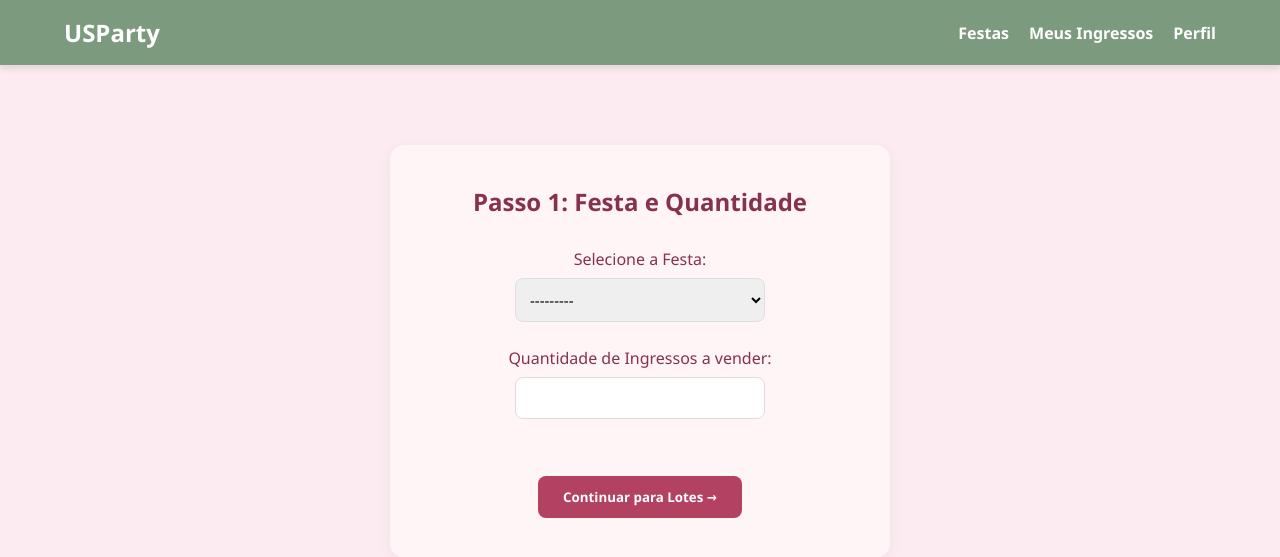
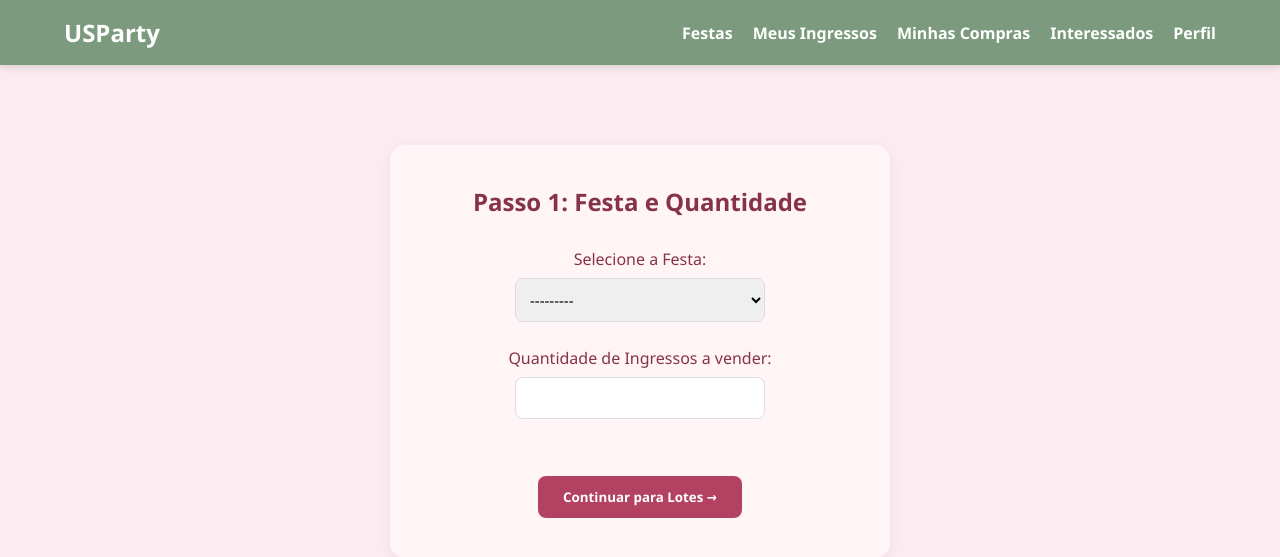
Before and after one commit to annarzcardoso15/USParty, a Django app: page /ingressos/anunciar in a window 1280 px wide. Shown: the top 557 px of the page. Run offline with Django 5.2, Linux system fonts and the light colour scheme; data that the repository does not hold is empty.

Commit message:
Adicionar links de Minhas Compras e Interessados no menu

```diff
--- a/templates/base.html
+++ b/templates/base.html
@@ -15,6 +15,8 @@
         <div class="links">
             <a href="{% url 'feed_festas' %}">Festas</a>
             <a href="#">Meus Ingressos</a>
+            <a href="{% url 'minhas_compras' %}">Minhas Compras</a>
+            <a href="{% url 'interessados' %}">Interessados</a>
             <a href="#">Perfil</a>
         </div>
     </nav>
```
